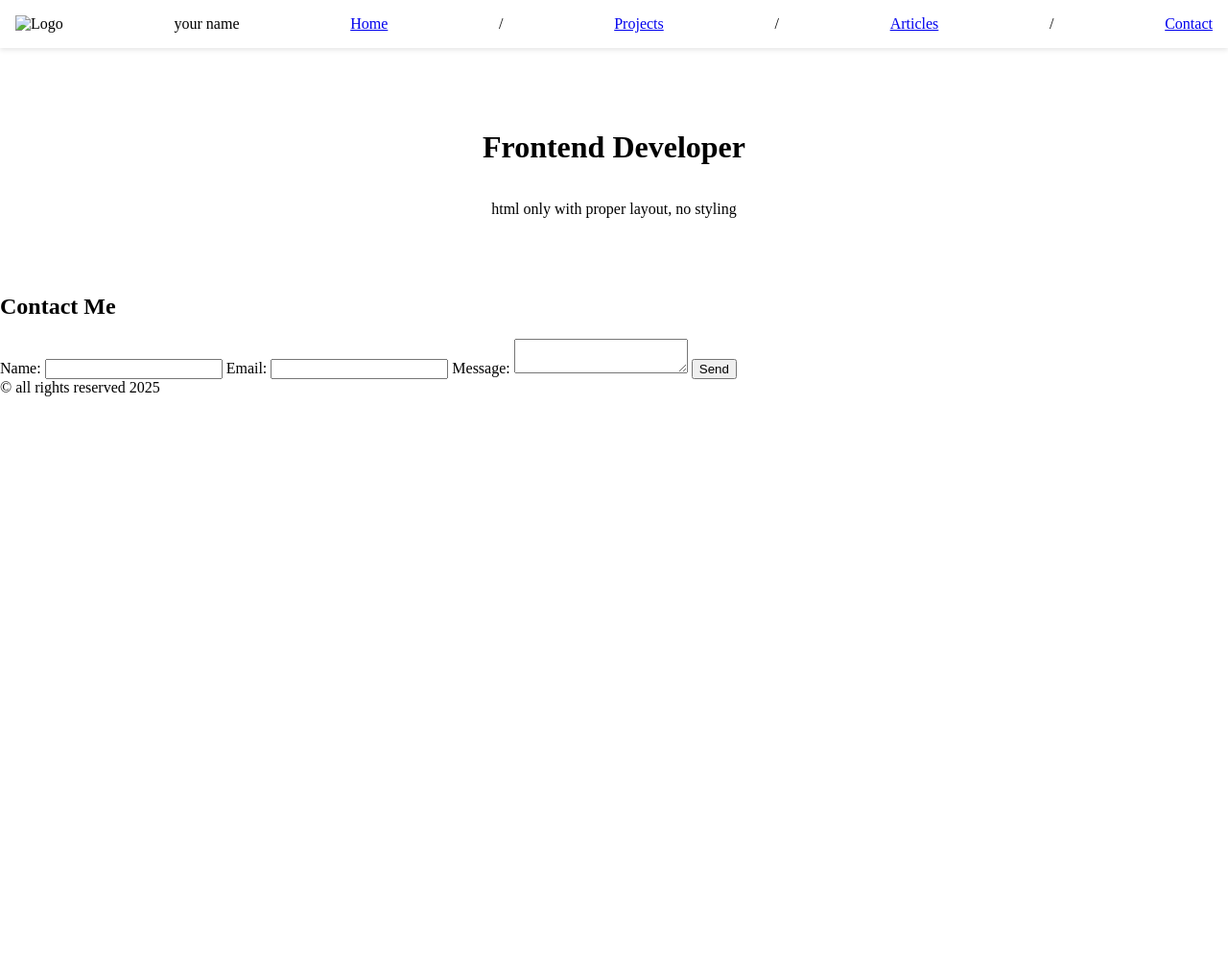
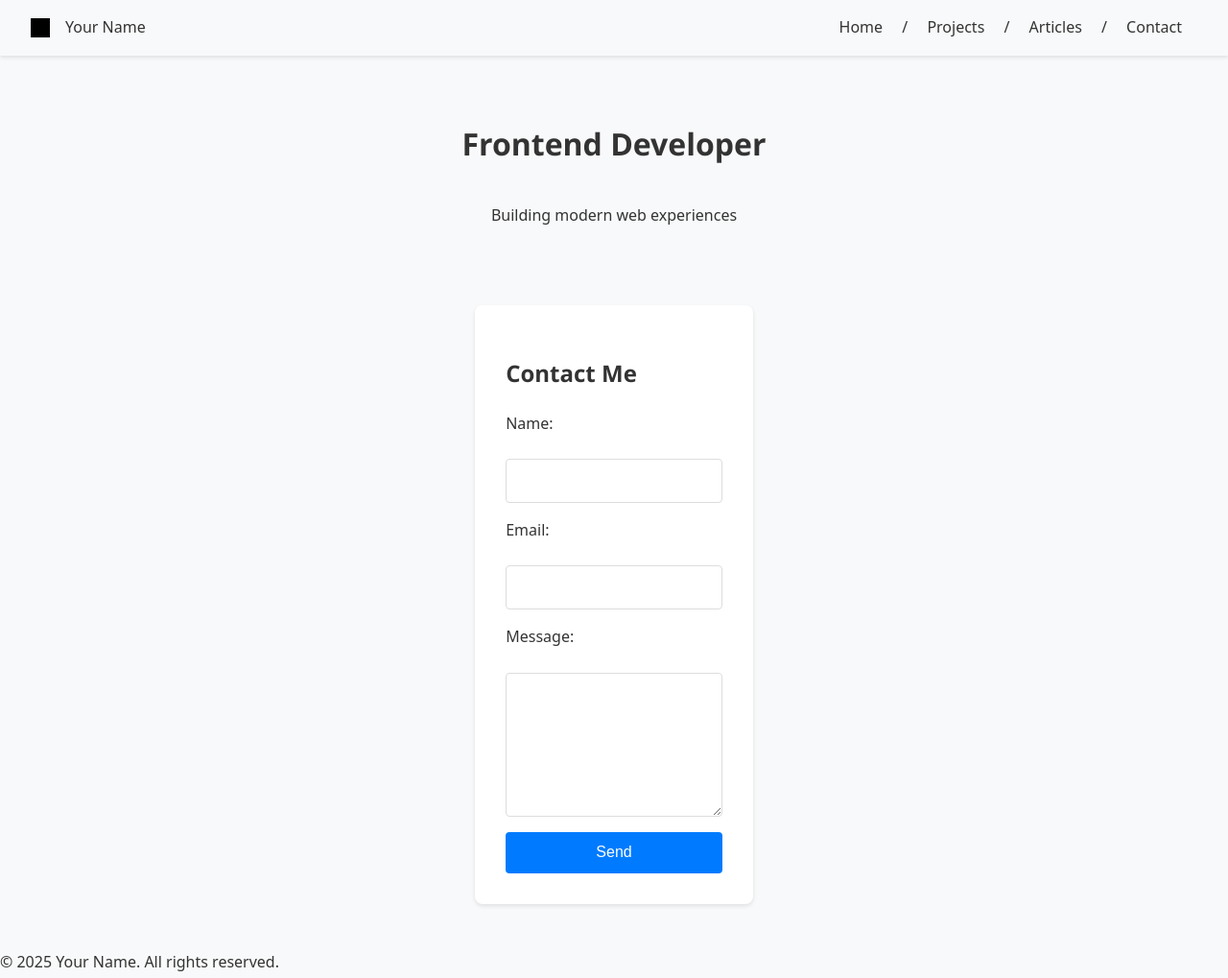
Before and after one commit to sharabshrestha99/Basic-HTML-Website-Project, a plain HTML site: page contact.html in a window 1280 px wide. Shown: the whole page at 96% size. Before the commit the page ends 800 px from the top, so only its background shows below. Drawn offline with Linux system fonts and the light colour scheme.

Commit message:
Refactor HTML structure and improve accessibility; update navigation and footer elements for better usability

```diff
--- a/contact.html
+++ b/contact.html
@@ -4,22 +4,26 @@
     <meta charset="UTF-8" />
     <meta name="viewport" content="width=device-width, initial-scale=1.0" />
     <title>Basic HTML Website Project</title>
-    <link rel="stylesheet" href="style.css">
+    <link rel="stylesheet" href="style.css" />
   </head>
-
   <body>
     <header>
       <nav>
-        <img src="logo.png" alt="Logo" />
-        <span>your name</span>
+        <div class="brand">
+          <img src="logo.svg" alt="Logo" />
+          <span>Your Name</span>
+        </div>
+        <div class="links">
           <a href="index.html">Home</a> / <a href="projects.html">Projects</a> /
           <a href="articles.html">Articles</a> /
-        <a href="contact.html">Contact</a>
+          <a href="contact.html" aria-current="page">Contact</a>
+        </div>
       </nav>
-      <h1 align="center">Frontend Developer</h1>
-      <p align="center">html only with proper layout, no styling</p>
+      <h1>Frontend Developer</h1>
+      <p>Building modern web experiences</p>
     </header>
     <main>
+      <div class="container">
         <section id="contact">
           <h1>Contact Me</h1>
           <form action="#" method="post">
@@ -35,7 +39,10 @@
             <button type="submit">Send</button>
           </form>
         </section>
+      </div>
     </main>
-    <footer>&copy; all rights reserved 2025</footer>
+    <footer>
+      <p>&copy; 2025 Your Name. All rights reserved.</p>
+    </footer>
   </body>
 </html>
--- a/style.css
+++ b/style.css
@@ -1,4 +1,6 @@
-*, *::before, *::after {
+*,
+*::before,
+*::after {
   box-sizing: inherit;
 }
 
@@ -9,29 +11,56 @@ body {
   overflow-x: hidden;
 }
 
+:root {
+  --primary-color: #007bff;
+  --text-color: #333;
+  --bg-color: #f8f9fa;
+  --heading-font: "Segoe UI", system-ui, sans-serif;
+  --body-font: system-ui, -apple-system, sans-serif;
+}
+
+body {
+  font-family: var(--body-font);
+  line-height: 1.6;
+  color: var(--text-color);
+  background-color: var(--bg-color);
+}
+
+h1,
+h2,
+h3 {
+  font-family: var(--heading-font);
+  color: var(--text-color);
+}
+
 nav {
   position: fixed;
   top: 0;
   left: 0;
   width: 100%;
-    background-color: #fff;
-    z-index: 1000;
+  background-color: #f8f9fa;
+  padding: 1rem 2rem;
   display: flex;
   justify-content: space-between;
   align-items: center;
-    padding: 1rem;
-    box-shadow: 0 2px 5px rgba(0, 0, 0, 0.1);
+  box-shadow: 0 2px 4px rgba(0, 0, 0, 0.1);
 }
 
 nav .brand {
   display: flex;
   align-items: center;
+  gap: 1rem;
 }
 
 nav .links a {
-    margin: 0 0.6rem;
+  color: #333;
   text-decoration: none;
-    color: inherit;
+  padding: 0.5rem 1rem;
+  transition: color 0.3s ease;
+}
+
+nav .links a:hover {
+  color: #007bff;
 }
 
 header {
@@ -49,9 +78,16 @@ header p {
   text-align: center;
 }
 
+main {
+  max-width: 1200px;
+  margin: 0 auto;
+  padding: 2rem;
+}
+
 main .container {
   display: flex;
   flex-wrap: wrap;
+  gap: 2rem;
   width: 100%;
 }
 
@@ -68,10 +104,10 @@ main .container section#education {
 }
 
 main .container section {
-    padding: 1rem;
-    background-color: #fff;
+  background: #fff;
+  padding: 1.5rem;
   border-radius: 8px;
-    box-shadow: 0 2px 5px rgba(0, 0, 0, 0.1);
+  box-shadow: 0 2px 4px rgba(0, 0, 0, 0.1);
 }
 
 main .container section h4 {
@@ -80,3 +116,99 @@ main .container section h4 {
   border-bottom: 1px solid #ccc;
   padding-bottom: 0.3rem;
 }
+
+form {
+  display: flex;
+  flex-direction: column;
+  gap: 1rem;
+  max-width: 600px;
+  margin: 0 auto;
+}
+
+input,
+textarea {
+  padding: 0.8rem;
+  border: 1px solid #ddd;
+  border-radius: 4px;
+  font-family: inherit;
+}
+
+button {
+  background: var(--primary-color);
+  color: white;
+  padding: 0.8rem 1.5rem;
+  border: none;
+  border-radius: 4px;
+  cursor: pointer;
+  font-size: 1rem;
+}
+
+button:hover {
+  opacity: 0.9;
+}
+
+/* Article styles */
+#articles ul {
+  list-style: none;
+  padding: 0;
+}
+
+#articles a {
+  color: var(--text-color);
+  text-decoration: none;
+  display: block;
+  padding: 1rem;
+  border-bottom: 1px solid #eee;
+  transition: background-color 0.3s ease;
+}
+
+#articles a:hover {
+  background-color: #f5f5f5;
+  color: var(--primary-color);
+}
+
+/* Project styles */
+#projects ul {
+  list-style: none;
+  padding: 0;
+}
+
+#projects li {
+  padding: 1rem;
+  border-bottom: 1px solid #eee;
+}
+
+/* Contact form additional styles */
+#contact {
+  max-width: 600px;
+  margin: 0 auto;
+  padding: 2rem;
+  background: white;
+  border-radius: 8px;
+  box-shadow: 0 2px 4px rgba(0, 0, 0, 0.1);
+}
+
+#contact label {
+  display: block;
+  margin-bottom: 0.5rem;
+  font-weight: 500;
+}
+
+#contact textarea {
+  min-height: 150px;
+  resize: vertical;
+}
+
+@media (max-width: 768px) {
+  .container {
+    flex-direction: column;
+  }
+
+  nav {
+    padding: 1rem;
+  }
+
+  nav .links {
+    display: none;
+  }
+}
```
Also changed, not shown: articles.html (+15 -8 lines), projects.html (+16 -8 lines). Lines whose indentation alone changed are shown as unchanged.
